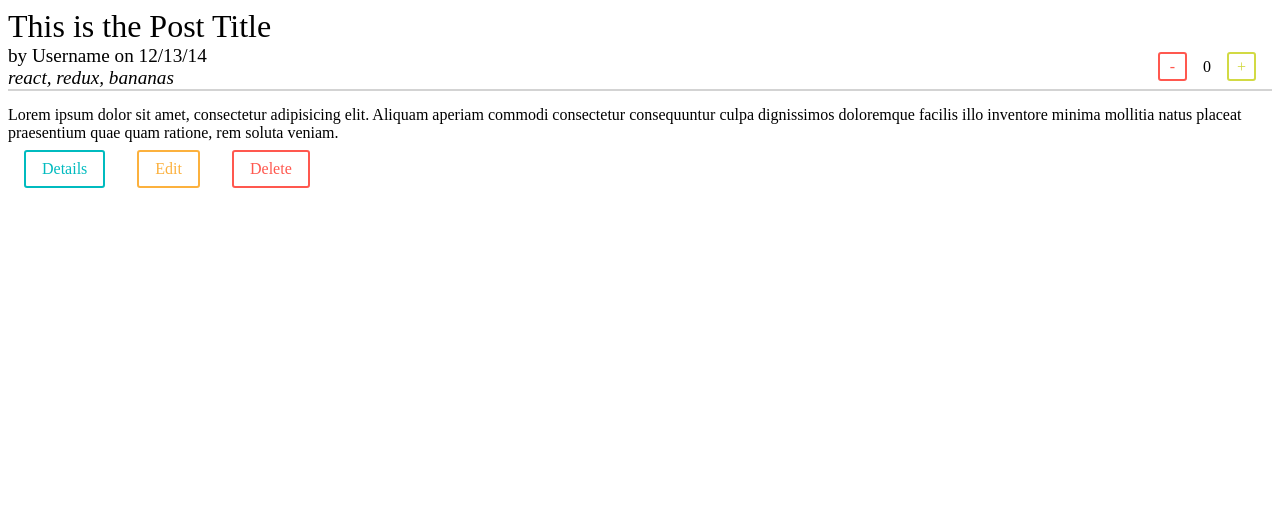
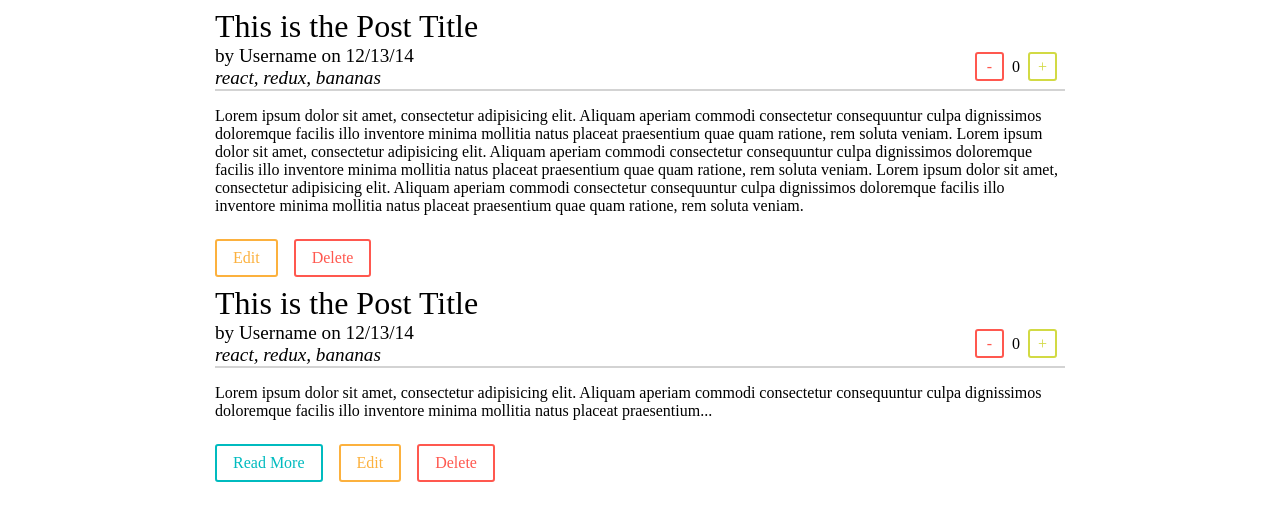
Before and after one commit to michellejl/Readable, a React (Create React App) app in the folder frontend/: page / in a window 1280 px wide. Shown: the top 520 px of the page. Built offline with nearby package versions, Linux system fonts and the light colour scheme.

Commit message:
clean up + logic for full/summary text on post

```diff
--- a/frontend/src/components/App.js
+++ b/frontend/src/components/App.js
@@ -1,11 +1,21 @@
 import React, { Component } from 'react';
 import Post from './Post'
+import styled from 'styled-components'
+
+const Container = styled.div`
+    width: 75%;
+    max-width: 850px;
+    margin: 0 auto;
+`;
 
 class App extends Component {
   render() {
     return (
       <div className="App">
-          <Post />
+          <Container>
+              <Post full />
+              <Post summary />
+          </Container>
       </div>
     );
   }
--- a/frontend/src/components/Button.js
+++ b/frontend/src/components/Button.js
@@ -6,7 +6,7 @@ const Btn = styled.a`
     text-align: center;
     border-radius: 3px;
     padding: 0.5rem 1rem;
-    margin: 0.5rem 1rem;
+    margin: 0.5rem 1rem 0.5rem 0;
     background: transparent;
     color: ${props => props.theme.mainc};
     border: 2px solid ${props => props.theme.mainc};
@@ -31,6 +31,7 @@ const Btn = styled.a`
         width: 25px;
         height: 25px;
         line-height: 25px;
+        margin: 0.5rem;
     `}
 
 `;
--- a/frontend/src/components/Post.js
+++ b/frontend/src/components/Post.js
@@ -1,17 +1,24 @@
 import React, { Component } from 'react'
-import styled, { css } from 'styled-components'
 import Button from './Button'
 import PostHeader from './PostHeader'
+
+let text = 'Lorem ipsum dolor sit amet, consectetur adipisicing elit. Aliquam aperiam commodi consectetur consequuntur culpa dignissimos doloremque facilis illo inventore minima mollitia natus placeat praesentium quae quam ratione, rem soluta veniam. Lorem ipsum dolor sit amet, consectetur adipisicing elit. Aliquam aperiam commodi consectetur consequuntur culpa dignissimos doloremque facilis illo inventore minima mollitia natus placeat praesentium quae quam ratione, rem soluta veniam. Lorem ipsum dolor sit amet, consectetur adipisicing elit. Aliquam aperiam commodi consectetur consequuntur culpa dignissimos doloremque facilis illo inventore minima mollitia natus placeat praesentium quae quam ratione, rem soluta veniam.'
 
 class Post extends Component {
     render() {
         return (
             <div>
                 <PostHeader />
-                <div className={'post-summary'} >
-                    Lorem ipsum dolor sit amet, consectetur adipisicing elit. Aliquam aperiam commodi consectetur consequuntur culpa dignissimos doloremque facilis illo inventore minima mollitia natus placeat praesentium quae quam ratione, rem soluta veniam.
+                <div>
+                    {this.props.summary
+                        ? <p>{text.slice(0, 200)}...</p>
+                        : <p>{text}</p>
+                    }
                 </div>
-                <Button text={'Details'}/>
+                {this.props.summary
+                    ? <Button text={'Read More'}/>
+                    : <span />
+                }
                 <Button edit text={'Edit'}/>
                 <Button delete text={'Delete'}/>
             </div>
--- a/frontend/src/components/PostHeader.js
+++ b/frontend/src/components/PostHeader.js
@@ -1,5 +1,5 @@
 import React, { Component } from 'react'
-import styled, { css } from 'styled-components'
+import styled from 'styled-components'
 import Voting from './Voting'
 import PostMeta from './PostMeta'
 
--- a/frontend/src/components/PostMeta.js
+++ b/frontend/src/components/PostMeta.js
@@ -1,5 +1,5 @@
 import React, { Component } from 'react'
-import styled, { css } from 'styled-components'
+import styled from 'styled-components'
 
 const Meta = styled.div`
   p {
```
